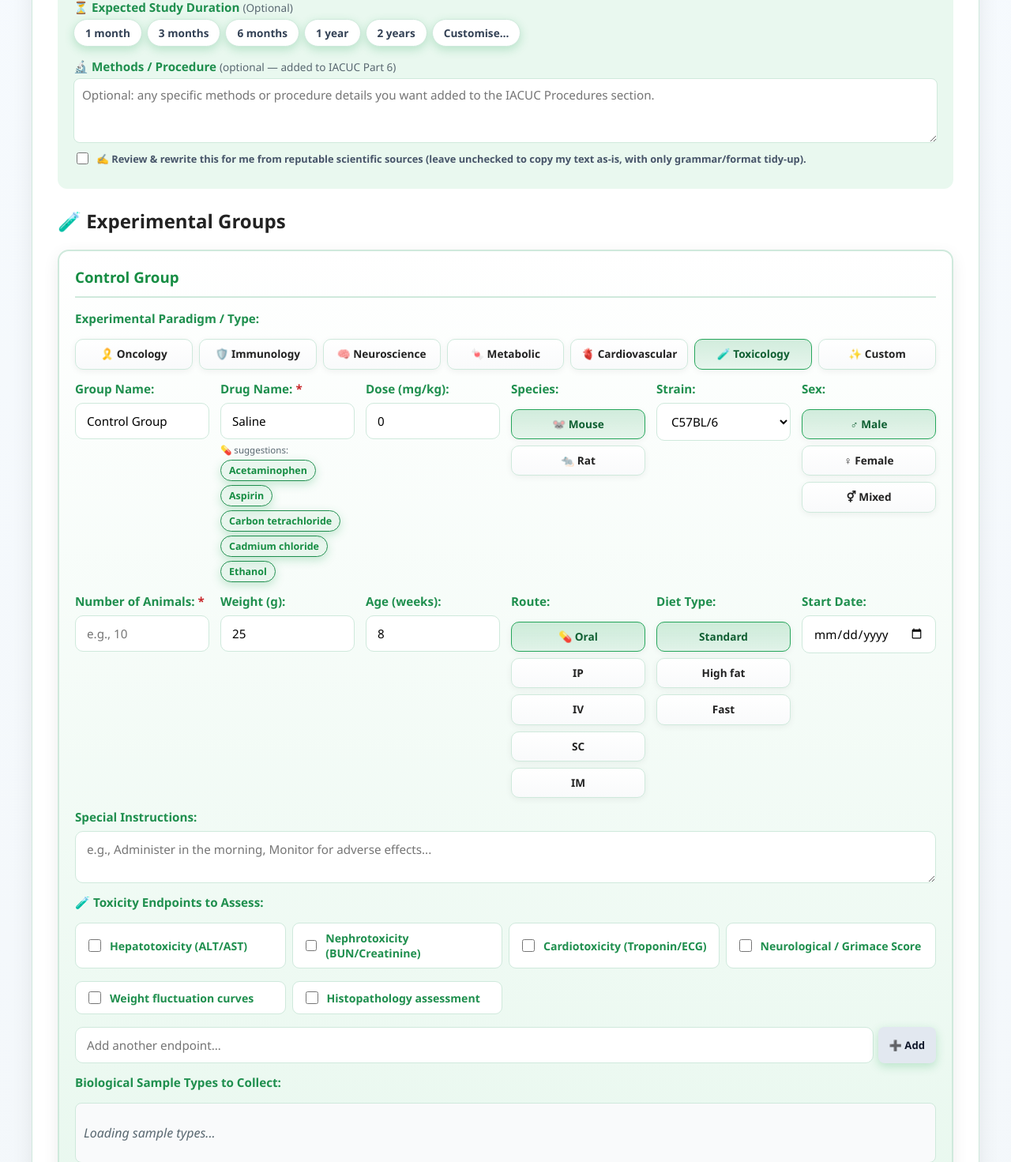
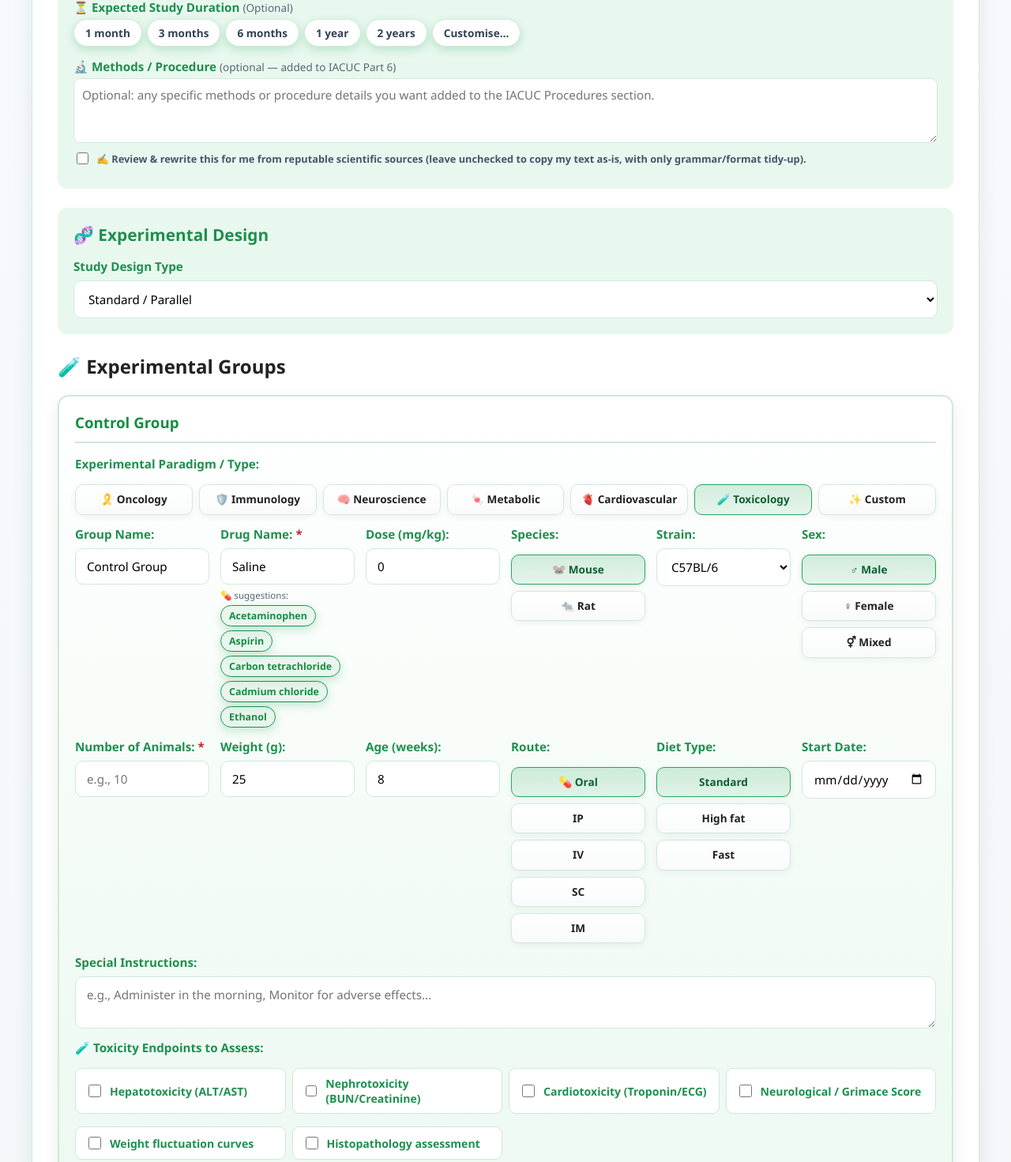
Before and after one commit to arferkaimrc-bot/rodent-study-planner, a Python web app: template templates/index.html in a window 1280 px wide. Shown: the part 949-2420 px from the top of the page at 79% size. Run offline with Jinja, Linux system fonts and the light colour scheme; the template is opened without the code that fills it, so the values that code supplies are empty.

Commit message:
UI: add Experimental Design section (Study Design Type dropdown) between Study Information and Experimental Groups; matches existing card styling
Co-Authored-By: Claude Opus 4.8 <noreply@anthropic.com>

```diff
--- a/templates/index.html
+++ b/templates/index.html
@@ -927,6 +927,23 @@
             </div>
         </div>
 
+        <!-- Experimental Design -->
+        <div class="meta-section">
+            <h2>🧬 Experimental Design</h2>
+            <div class="meta-row">
+                <div class="form-group">
+                    <label for="study-design-type">Study Design Type</label>
+                    <select id="study-design-type">
+                        <option value="Standard / Parallel">Standard / Parallel</option>
+                        <option value="Cross-over">Cross-over</option>
+                        <option value="Longitudinal">Longitudinal</option>
+                        <option value="Cage randomized">Cage randomized</option>
+                        <option value="Other">Other</option>
+                    </select>
+                </div>
+            </div>
+        </div>
+
         <!-- Groups Section -->
         <div class="groups-section">
             <h2>🧪 Experimental Groups</h2>
@@ -2052,6 +2069,7 @@
                 outcomes: v('study-outcomes'),
                 methods: v('study-methods'),
                 duration: iacucChip('study_duration'),
+                design: v('study-design-type'),
                 refine: {
                     background: chk('refine-background'),
                     hypothesis: chk('refine-hypothesis'),
```
